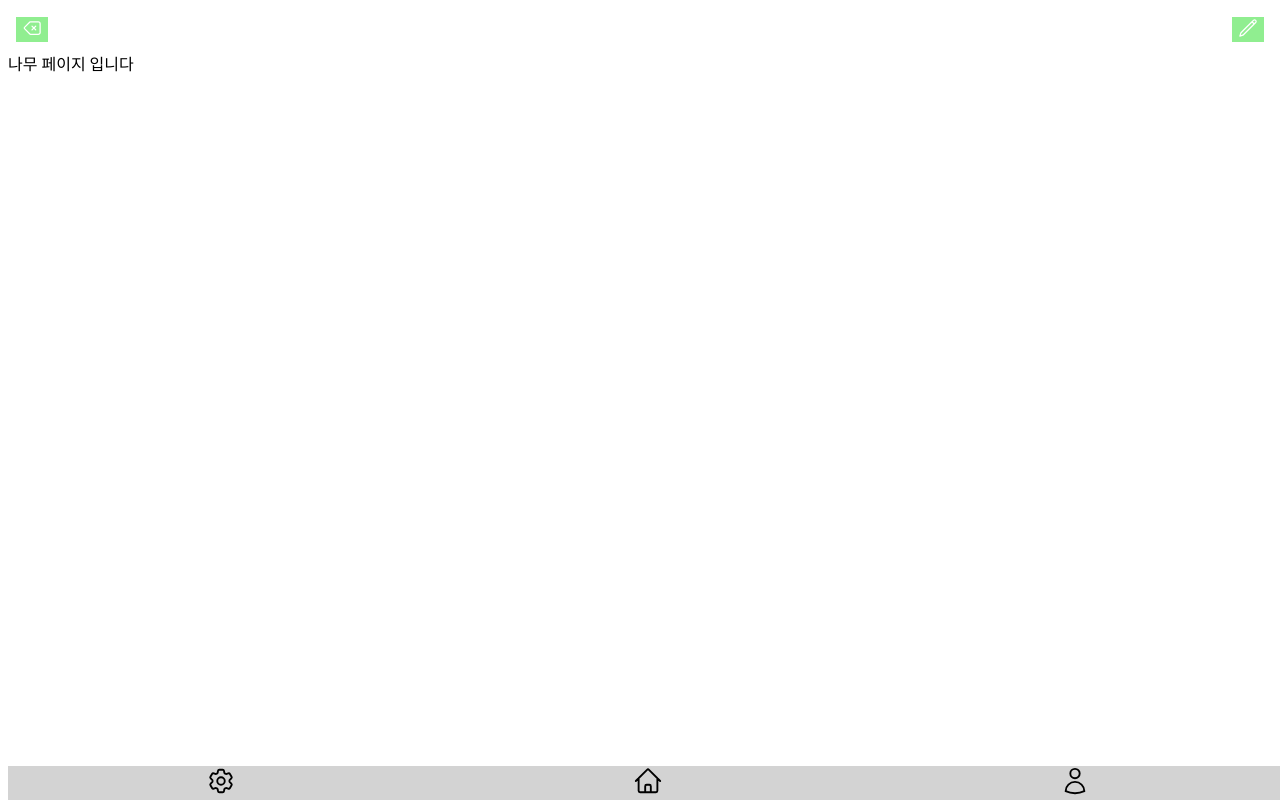
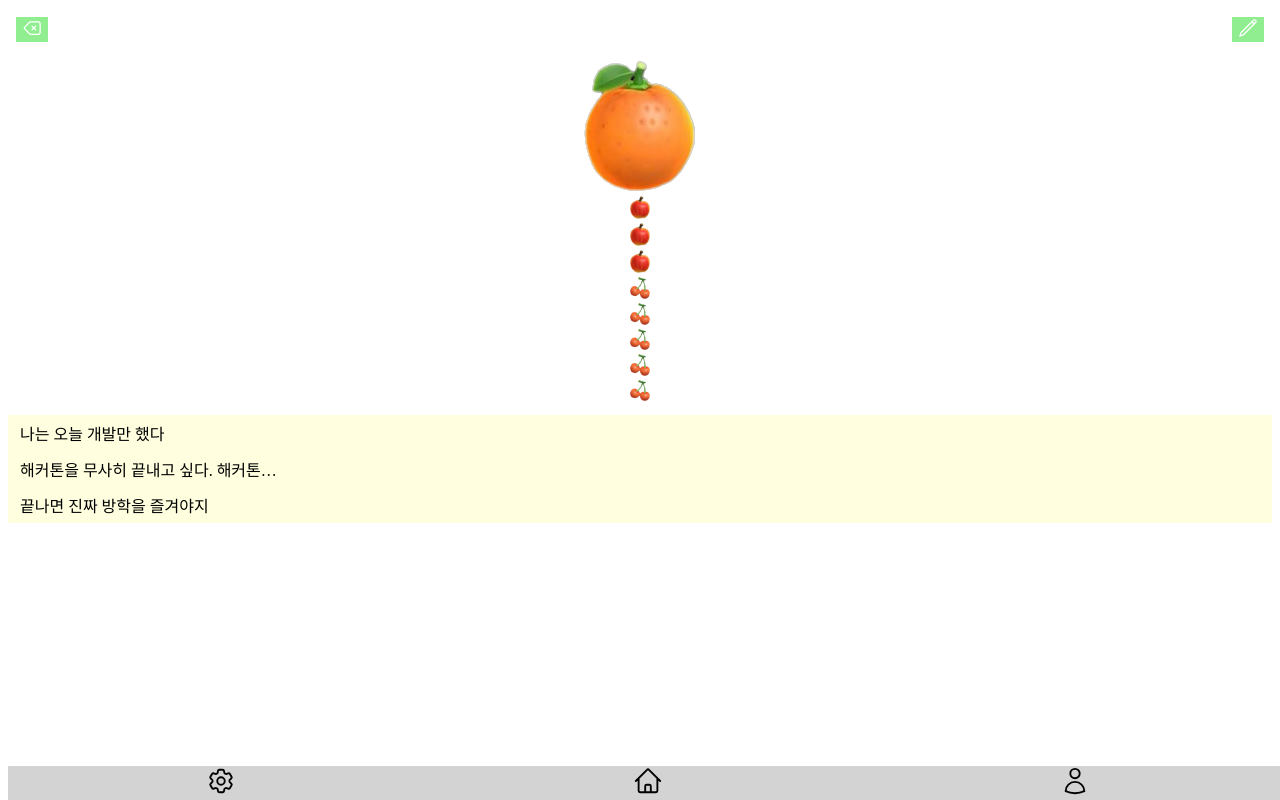
Before and after one commit to yewon2ee/emotional-forest, a React (Vite) app: page /tree in a window 1280 px wide. Built offline with nearby package versions, Linux system fonts and the light colour scheme.

Commit message:
feat: Treepage 구현 css는 파일만

```diff
--- /dev/null
+++ b/src/components/tree/LeafItem.jsx
@@ -0,0 +1,20 @@
+import React from 'react';
+
+const LeafItem = ({ post, onClick }) => {
+  // 20글자까지만 미리보기 (원하면 숫자 조정) -> 삼항 연산자 사용
+  // 글자수가 20글자보다 길면 true -> ... , 아니면 false -> 내용 보여줌
+  const preview =
+    post.content.length > 20
+      ? `${post.content.slice(0, 20)}…` //20번째 전까지 문자열을 자름
+      : post.content;
+
+  return (
+    <div className="post-list" onClick={onClick}>
+      <div className="post">
+        {preview}
+      </div>
+    </div>
+  );
+};
+
+export default LeafItem;
--- /dev/null
+++ b/src/components/tree/LeafList.jsx
@@ -0,0 +1,18 @@
+import React from 'react'
+import LeafItem from './LeafItem';
+
+const LeafList = ({posts =[], onPostClick=()=> {}}) => {
+  return (
+    <div className='list'>
+      {posts.map((post) => (
+        <LeafItem
+            key={post.id}
+            post ={post}
+            onClick = {()=> onPostClick(post)}
+        />
+      ))}
+    </div>
+  )
+}
+
+export default LeafList;
--- /dev/null
+++ b/src/components/tree/TreeImage.jsx
@@ -0,0 +1,46 @@
+import React from 'react'
+
+// 포스트 배열과 랜덤 글을 클릭 했을때 함수를 props로 받음
+const TreeImage = ({
+    posts,
+    onRandomPostClick = (post) => alert(`랜덤 포스트: ${post.id}`),
+}) => {
+
+// 포스트 배열의 길이 만큼에서의 랜덤한 인덱스를 생성
+//posts[randomIndex]를 골라서 클릭 함수 호출
+// 잘 되는지 확인하기 위해 작성함
+  const handleClick = () => {
+    const randomIndex = Math.floor(Math.random() * posts.length);
+    onRandomPostClick(posts[randomIndex]);
+  };
+
+  return (
+    <div className='tree-img-wrapper'>
+        {/*나무 이미지가 없어서 오렌지로 대체*/}
+        <img src="../src/assets/fruit/orange.png" alt='나무'/>
+
+        {/*사과 3개로 제한*/}
+        {[0,1,2].map((idx) => (
+            <div
+                key={`fruit-${idx}`}
+                onClick={handleClick}
+            >
+                <img src="../src/assets/fruit/apple.png" alt='사과' className='apple'/>
+            </div>
+        ))}
+
+        {/*잎사귀도 5개로 제한함 -> 동적으로 하길 원하면 수정해야함*/}
+        {[0,1,2,3,4].map((idx) => (
+            <div
+                key={`leaf-${idx}`}
+                onClick={handleClick}
+            >
+                {/*잎사귀 이미지 없어서 체리로 대체*/}
+                <img src='../src/assets/fruit/cherry.png' alt='잎사귀' className='leaf'/>
+            </div>
+        ))}
+    </div>
+  )
+}
+
+export default TreeImage;
--- a/src/pages/TreePage.jsx
+++ b/src/pages/TreePage.jsx
@@ -1,6 +1,15 @@
 import React from 'react'
 import BottomNav from '../components/common/BottomNav';
 import Header from '../components/common/Header';
+import LeafList from '../components/tree/LeafList';
+import TreeImage from '../components/tree/TreeImage';
+import "/src/styles/TreePage.css"
+
+const dummyPosts =[
+  {id: 1, content: "나는 오늘 개발만 했다"},
+  {id: 2, content: "해커톤을 무사히 끝내고 싶다. 해커톤을 무사히 끝내고 싶다. 해커톤을 무사히 끝내고 싶다. "},
+  {id: 3, content: "끝나면 진짜 방학을 즐겨야지"}
+];
 
 const TreePage = () => {
   return (
@@ -10,9 +19,13 @@ const TreePage = () => {
         showBack={true}
         showEdit={true}
       />
-      <div>
-        나무 페이지 입니다
-      </div>
+
+      {/*나무 +잎사귀 + 열매*/}
+      <TreeImage posts={dummyPosts}/>
+
+      {/*글 리스트*/}
+      <LeafList posts={dummyPosts}/>
+
       <BottomNav/>
     </div>
   )
--- /dev/null
+++ b/src/styles/TreePage.css
@@ -0,0 +1,23 @@
+/* 나무 이미지 wrapper */
+.tree-img-wrapper {
+  text-align: center;
+  padding: 10px;
+}
+
+.post-list {
+  padding: 6px 12px;
+  background-color: lightyellow;
+}
+
+.post-list:hover {
+  background-color: #f0f0f0;
+}
+
+.apple {
+  width: 20px;
+}
+
+/* 잎사귀(체리) */
+.leaf {
+  width: 20px;
+}
```
